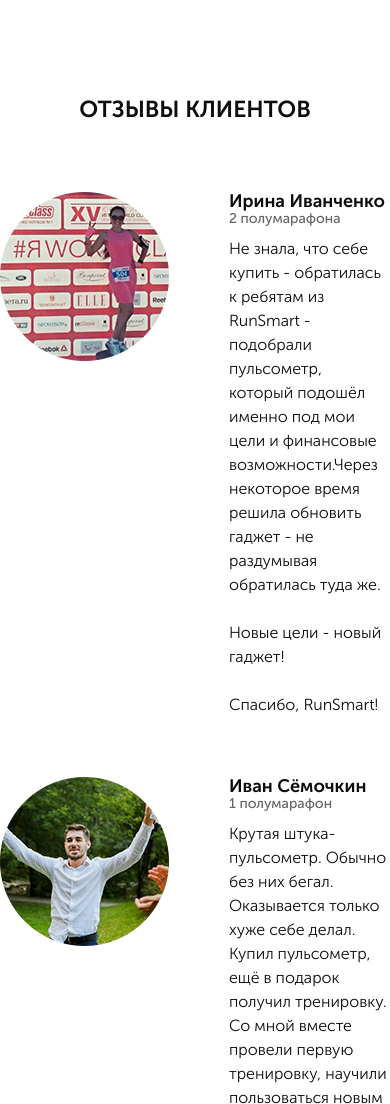
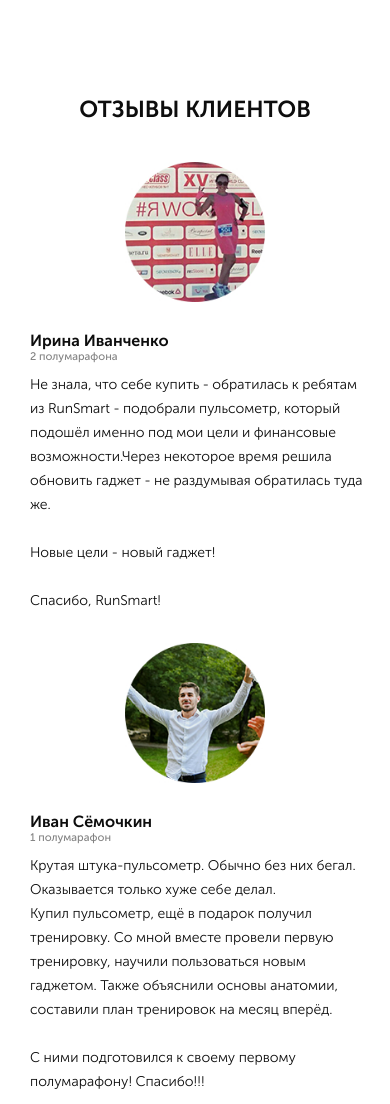
Before and after one commit to ChelChelov/RunSmart, a website: page src/index.html in a window 390 px wide. Shown: the part 5508-6612 px from the top of the page. Drawn offline with nearby package versions, Linux system fonts and the light colour scheme.

Commit message:
add feedback into media.scss

```diff
--- a/src/sass/blocks/_feedback.scss
+++ b/src/sass/blocks/_feedback.scss
@@ -1,5 +1,5 @@
 .feedback {
-    margin-bottom: 48px;
+    margin: 0 15px 48px 15px;
     &__wrapper {
         display: flex;
         flex-direction: column;
@@ -13,11 +13,6 @@
         align-items: flex-start;
         &__img {
             max-width: 170px;
-            max-height: 170px;
-            img {
-                width: 100%;
-                height: 100%;
-            }
         }
         &__article {
             margin-left: 60px;
@@ -33,6 +28,7 @@
             font-size: 14px;
             font-weight: 500;
             line-height: normal;
+            opacity: 0.8;
         }
         &__descr {
             margin-top: 10px;
@@ -40,6 +36,7 @@
             font-size: 16px;
             font-weight: 300;
             line-height: 24px;
+            // text-align: justify;
         }
     }
 }
--- a/src/sass/media/_media.scss
+++ b/src/sass/media/_media.scss
@@ -111,6 +111,26 @@
             border: 1px solid #d0d0d0;
         }
     }
+    .feedback {
+        &-item {
+            padding-top: 45px;
+            &__img {
+                max-width: 150px;
+            }
+            &__article {
+                margin-left: 40px;
+            }
+            &__name {
+                font-size: 17px;
+            }
+            &__achievement {
+                font-size: 13px;
+            }
+            &__descr {
+                font-size: 14px;
+            }
+        }
+    }
 }
 
 @media(max-width: 575px) {
@@ -211,4 +231,28 @@
             width: 295px;
         }
     }
+    .feedback {
+        &-item {
+            flex-direction: column;
+            justify-content: center;
+            align-items: center;
+            padding-top: 30px;
+            &__img {
+                max-width: 140px;
+            }
+            &__article {
+                margin-top: 30px;
+                margin-left: 15px;
+            }
+            &__name {
+                font-size: 16px;
+            }
+            &__achievement {
+                font-size: 11px;
+            }
+            &__descr {
+                font-size: 14px;
+            }
+        }
+    }
 }
```
Also changed, not shown: src/css/style.min.css.
